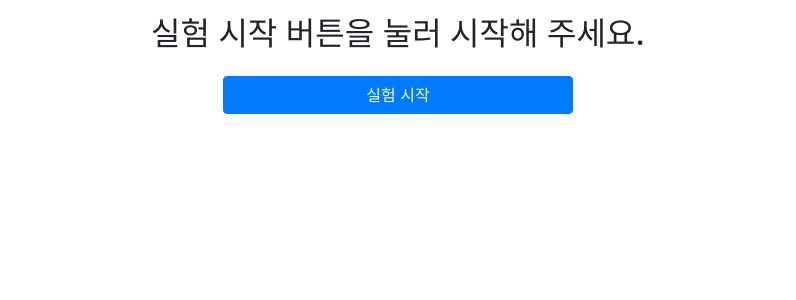
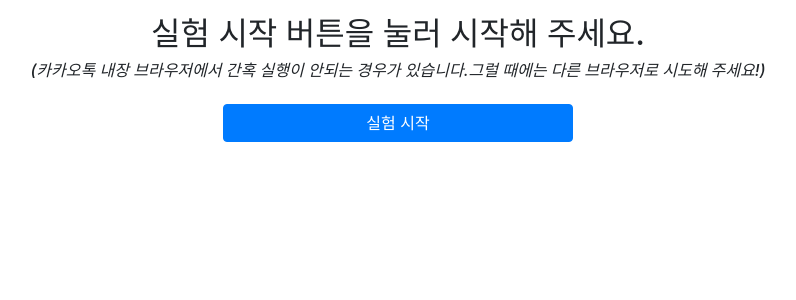
Before and after one commit to dlwocks31/sciwriting, a Django app: template experiment/templates/experiment/main.html in a window 1280 px wide. Shown: the top 300 px of the page, without its empty margins (242-1038 px from the left). Run offline with Django 3.2, Linux system fonts and the light colour scheme; the template is opened without the code that fills it, so the values that code supplies are empty; some libraries are stand-ins or nearby versions.

Commit message:
use katalknotice

```diff
--- a/experiment/static/experiment/main.css
+++ b/experiment/static/experiment/main.css
@@ -31,6 +31,10 @@
 	padding-left: 5px;
 }
 
+#katalknotice {
+	font-style: italic;
+}
+
 @media (min-width: 768px) {
 	.title {
 		font-size: 200%;
--- a/experiment/static/experiment/main.js
+++ b/experiment/static/experiment/main.js
@@ -141,7 +141,9 @@ $( document )
 			$('.exprow')
 				.removeClass('hide');
 			$('#infotext')
-				.text('실험이 진행중입니다.')
+				.text('실험이 진행중입니다.');
+			$('#katalknotice')
+				.addClass('hide');
 			$('#remainq')
 				.text('0/'+MAXQCNT);
 			$(this)
--- a/experiment/templates/experiment/main.html
+++ b/experiment/templates/experiment/main.html
@@ -4,6 +4,7 @@
 <div class="row emptyline">
 	<div class="col">
 		<h4 class="text-center title" id="infotext">실험 시작 버튼을 눌러 시작해 주세요.</h4>
+		<h6 id="katalknotice" class=" text-center">(카카오톡 내장 브라우저에서 간혹 실행이 안되는 경우가 있습니다.그럴 때에는 다른 브라우저로 시도해 주세요!)</h6>
 	</div>
 </div>
 {% block exp %}
```
